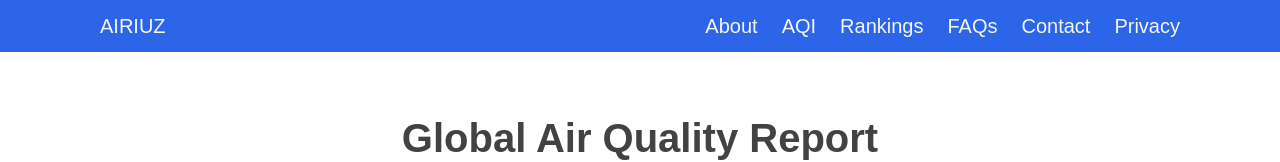
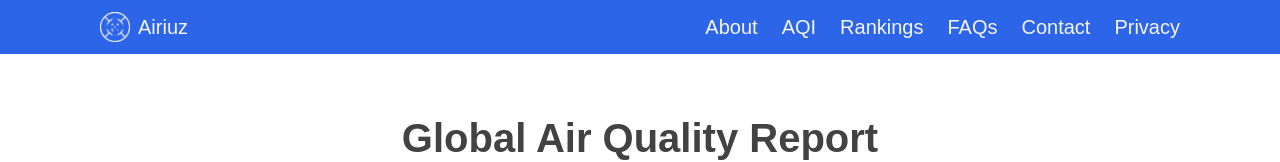
Before and after one commit to tomicmarko99/airiuz-air-quality-reports, a React (Create React App) app: page /rankings in a window 1280 px wide. Shown: the top 162 px of the page. Built offline with nearby package versions, Linux system fonts and the light colour scheme; no server answers; what i18n-iso-countries would draw is missing.

Commit message:
Update / Logo, Title

```diff
--- a/public/index.html
+++ b/public/index.html
@@ -2,7 +2,7 @@
 <html lang="en">
   <head>
     <meta charset="utf-8" />
-    <link rel="icon" href="%PUBLIC_URL%/favicon.ico" />
+    <link rel="icon" href="%PUBLIC_URL%/Icon.png" />
     <meta name="viewport" content="width=device-width, initial-scale=1" />
     <meta name="theme-color" content="#000000" />
     <meta
@@ -12,7 +12,7 @@
     <link rel="apple-touch-icon" href="%PUBLIC_URL%/logo192.png" />
     <link rel="manifest" href="%PUBLIC_URL%/manifest.json" />
 
-    <title>Airiuz - Real Time Air Quality Updates</title>
+    <title>Airiuz - World Air Quality Index</title>
   </head>
   <body>
     <noscript>You need to enable JavaScript to run this app.</noscript>
--- a/src/components/Navbar.jsx
+++ b/src/components/Navbar.jsx
@@ -1,6 +1,6 @@
 import React, { useState, useEffect } from "react";
 import { Link, useLocation } from "react-router-dom";
-import Logo from "../assets/airiuz-logo.png";
+import Logo from "../assets/Logo.png";
 import { AiOutlineMenu, AiOutlineMinus, AiOutlineClose } from "react-icons/ai";
 
 const Navbar = () => {
@@ -45,8 +45,8 @@ const Navbar = () => {
       className="text-very-dark-white fixed left-0 top-0 z-20 w-full flex justify-center px-5 py-3 ease-in duration-50"
     >
       <div className="w-full max-w-[1080px] flex justify-between items-center">
-        <Link to="/" className="text-xl  font-medium">
-          AIRIUZ
+        <Link to="/" className="text-xl font-medium flex items-center gap-2">
+          <img src={Logo} alt="" className="w-[30px]" /> Airiuz
         </Link>
         <div className="hidden md:flex gap-6 text-xl font-[500]">
           <Link to="/about" className="hover:text-white">
```
Also changed, not shown: public/Icon.png (added), src/assets/Logo.png (added).
